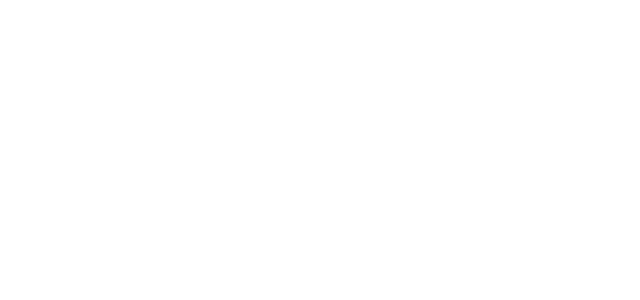
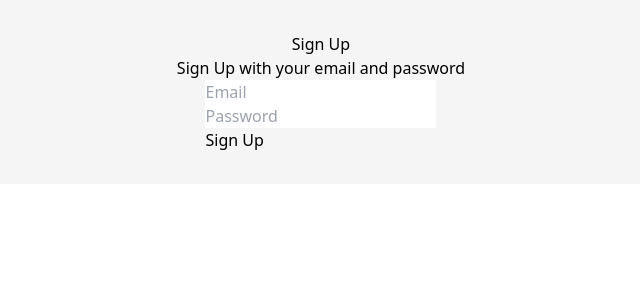
Before and after one commit to POBOROJO/SUPABASE, a React (Vite) app: page /signup in a window 1280 px wide. Before the commit this address had no page. Shown: the top 300 px of the page, without its empty margins (319-959 px from the left). Built offline with nearby package versions, Linux system fonts and the light colour scheme; no server answers.

Commit message:
added supabase and many changes related

```diff
--- a/package.json
+++ b/package.json
@@ -11,6 +11,7 @@
   },
   "dependencies": {
     "@google/generative-ai": "^0.7.1",
+    "@supabase/supabase-js": "^2.42.5",
     "dotenv": "^16.4.5",
     "react": "^18.2.0",
     "react-dom": "^18.2.0",
--- a/src/App.jsx
+++ b/src/App.jsx
@@ -1,4 +1,4 @@
-import { Home, SharedLayout } from "./pages";
+import { SharedLayout, Home, SignUp, SignOut, SignIn } from "./pages";
 import { BrowserRouter, Routes, Route } from "react-router-dom";
 
 const App = () => {
@@ -7,6 +7,9 @@ const App = () => {
             <Routes>
                 <Route path="/" element={<SharedLayout />}>
                     <Route index element={<Home />} />
+                    <Route path="/signup" element={<SignUp />} />
+                    <Route path="/signout" element={<SignOut />} />
+                    <Route path="/signin" element={<SignIn />} />
                 </Route>
             </Routes>
         </BrowserRouter>
--- a/src/components/ChatBar.jsx
+++ b/src/components/ChatBar.jsx
@@ -1,4 +1,5 @@
 import { FaImage, FaRegTrashCan } from "react-icons/fa6";
+import { BiImageAdd } from "react-icons/bi";
 
 const ChatBar = ({
     prompt,
@@ -40,9 +41,9 @@ const ChatBar = ({
                     />
                     <label
                         htmlFor="image"
-                        className="absolute right-0 grid h-full place-items-center rounded-2xl bg-white px-4  hover:bg-customNeutral active:bg-customGreen"
+                        className="absolute right-0 grid h-full place-items-center rounded-2xl bg-white px-4  hover:text-customGreen active:bg-customGreen active:text-white"
                     >
-                        <FaImage />
+                        <BiImageAdd size={24} />
                     </label>
                 </div>
 
@@ -60,7 +61,7 @@ const ChatBar = ({
 
                 <button
                     type="button"
-                    className="h-full rounded-2xl border-2 border-customLightGreen bg-white px-4 shadow-xl hover:bg-customLightGreen active:bg-customGreen "
+                    className="h-full rounded-2xl bg-white px-4 shadow-xl hover:text-customGreen active:bg-customGreen active:text-white "
                     onClick={() => {
                         if (!prompt) return;
                         handleInput();
--- a/src/pages/SharedLayout.jsx
+++ b/src/pages/SharedLayout.jsx
@@ -3,7 +3,7 @@ import { Outlet } from "react-router-dom";
 
 const SharedLayout = () => {
     return (
-        <div className="grid grid-cols-7 gap-3 bg-customNeutral  py-8">
+        <div className="grid grid-cols-7 gap-3 bg-customNeutral py-8">
             <Outlet />
         </div>
     );
--- /dev/null
+++ b/src/pages/SignIn.jsx
@@ -0,0 +1,72 @@
+import React, { useState } from "react";
+import { createClient } from "@supabase/supabase-js";
+import { useNavigate } from "react-router-dom";
+
+const SignIn = () => {
+    const [email, setEmail] = useState("");
+    const [password, setPassword] = useState("");
+    const [isSignedIn, setIsSignedIn] = useState(false);
+    const supabase = createClient(
+        import.meta.env.VITE_SUPABASE_PROJECT_URL,
+        import.meta.env.VITE_SUPABASE_API_KEY,
+    );
+
+    const navigate = useNavigate();
+
+    const handleSignIn = async () => {
+        const { data, error } = await supabase.auth.signInWithPassword({
+            email: email,
+            password: password,
+            // options: {
+            //     emailRedirectTo: "http://localhost:5173/",
+            // },
+        });
+
+        if (error) {
+            console.log(error);
+            alert(error.message);
+            return;
+        }
+
+        if (data) {
+            console.log(data);
+            navigate("/");
+        }
+
+        // console.log(data);
+        // setIsVerificationSent(true);
+        setEmail("");
+        setPassword("");
+    };
+
+    return (
+        <div className=" col-[2/-2] grid place-items-center">
+            <h1>Sign In</h1>
+            <p>Sign In with your email and password</p>
+            <form>
+                <input
+                    type="email"
+                    placeholder="Email"
+                    onChange={(e) => setEmail(e.target.value)}
+                    value={email}
+                />
+                <br />
+                <input
+                    type="password"
+                    placeholder="Password"
+                    onChange={(e) => setPassword(e.target.value)}
+                    value={password}
+                />
+                <br />
+                <button type="button" onClick={() => handleSignIn()}>
+                    Sign In
+                </button>
+            </form>
+            {isSignedIn && (
+                <p className="text-green-500">Verification email sent</p>
+            )}
+        </div>
+    );
+};
+
+export default SignIn;
--- /dev/null
+++ b/src/pages/SignOut.jsx
@@ -0,0 +1,43 @@
+import React, { useState } from "react";
+import { createClient } from "@supabase/supabase-js";
+
+const SignOut = () => {
+    const [currentUser, setCurrentUser] = useState("");
+    const supabase = createClient(
+        import.meta.env.VITE_SUPABASE_PROJECT_URL,
+        import.meta.env.VITE_SUPABASE_API_KEY,
+    );
+
+    const getCurrentUser = async () => {
+        try {
+            const {
+                data: { user },
+            } = await supabase.auth.getUser();
+
+            console.log(user);
+            setCurrentUser(user?.email);
+        } catch (error) {
+            console.error(error);
+        }
+    };
+
+    const handleSignOut = async () => {
+        const { error } = await supabase.auth.signOut();
+        if (error) {
+            console.log(error);
+            return;
+        }
+        setCurrentUser("");
+    };
+    return (
+        <div className="col-[2/-2] grid place-items-center">
+            <p>{currentUser}</p>
+            <h1>Sign Out</h1>
+            <p>Sign out of your account</p>
+            <button onClick={getCurrentUser}>Get Current User</button>
+            <button onClick={handleSignOut}>Sign Out</button>
+        </div>
+    );
+};
+
+export default SignOut;
--- /dev/null
+++ b/src/pages/SignUp.jsx
@@ -0,0 +1,71 @@
+import React, { useState } from "react";
+import { createClient } from "@supabase/supabase-js";
+import { useNavigate } from "react-router-dom";
+const SignUp = () => {
+    const [email, setEmail] = useState("");
+    const [password, setPassword] = useState("");
+    const [isVerificationSent, setIsVerificationSent] = useState(false);
+    const supabase = createClient(
+        import.meta.env.VITE_SUPABASE_PROJECT_URL,
+        import.meta.env.VITE_SUPABASE_API_KEY,
+    );
+
+    const navigate = useNavigate();
+
+    const handleSignUp = async () => {
+        const { data, error } = await supabase.auth.signUp({
+            email: email,
+            password: password,
+            // options: {
+            //     emailRedirectTo: "http://localhost:5173/",
+            // },
+        });
+
+        if (error) {
+            console.log(error);
+            alert(error.message);
+            return;
+        }
+
+        if (data) {
+            console.log(data);
+            navigate("/");
+        }
+
+        // console.log(data);
+        // setIsVerificationSent(true);
+        setEmail("");
+        setPassword("");
+    };
+
+    return (
+        <div className=" col-[2/-2] grid place-items-center">
+            <h1>Sign Up</h1>
+            <p>Sign Up with your email and password</p>
+            <form>
+                <input
+                    type="email"
+                    placeholder="Email"
+                    onChange={(e) => setEmail(e.target.value)}
+                    value={email}
+                />
+                <br />
+                <input
+                    type="password"
+                    placeholder="Password"
+                    onChange={(e) => setPassword(e.target.value)}
+                    value={password}
+                />
+                <br />
+                <button type="button" onClick={() => handleSignUp()}>
+                    Sign Up
+                </button>
+            </form>
+            {isVerificationSent && (
+                <p className="text-green-500">Verification email sent</p>
+            )}
+        </div>
+    );
+};
+
+export default SignUp;
--- a/src/pages/index.js
+++ b/src/pages/index.js
@@ -1,3 +1,6 @@
+import SharedLayout from "./SharedLayout";
 import Home from "./Home";
-import SharedLayout from "./SharedLayout";
-export { Home, SharedLayout };
+import SignUp from "./SignUp";
+import SignOut from "./SignOut";
+import SignIn from "./SignIn";
+export { Home, SharedLayout, SignUp, SignOut, SignIn };
```
Also changed, not shown: 1 other file (tests, documents, lock files or other folders).
